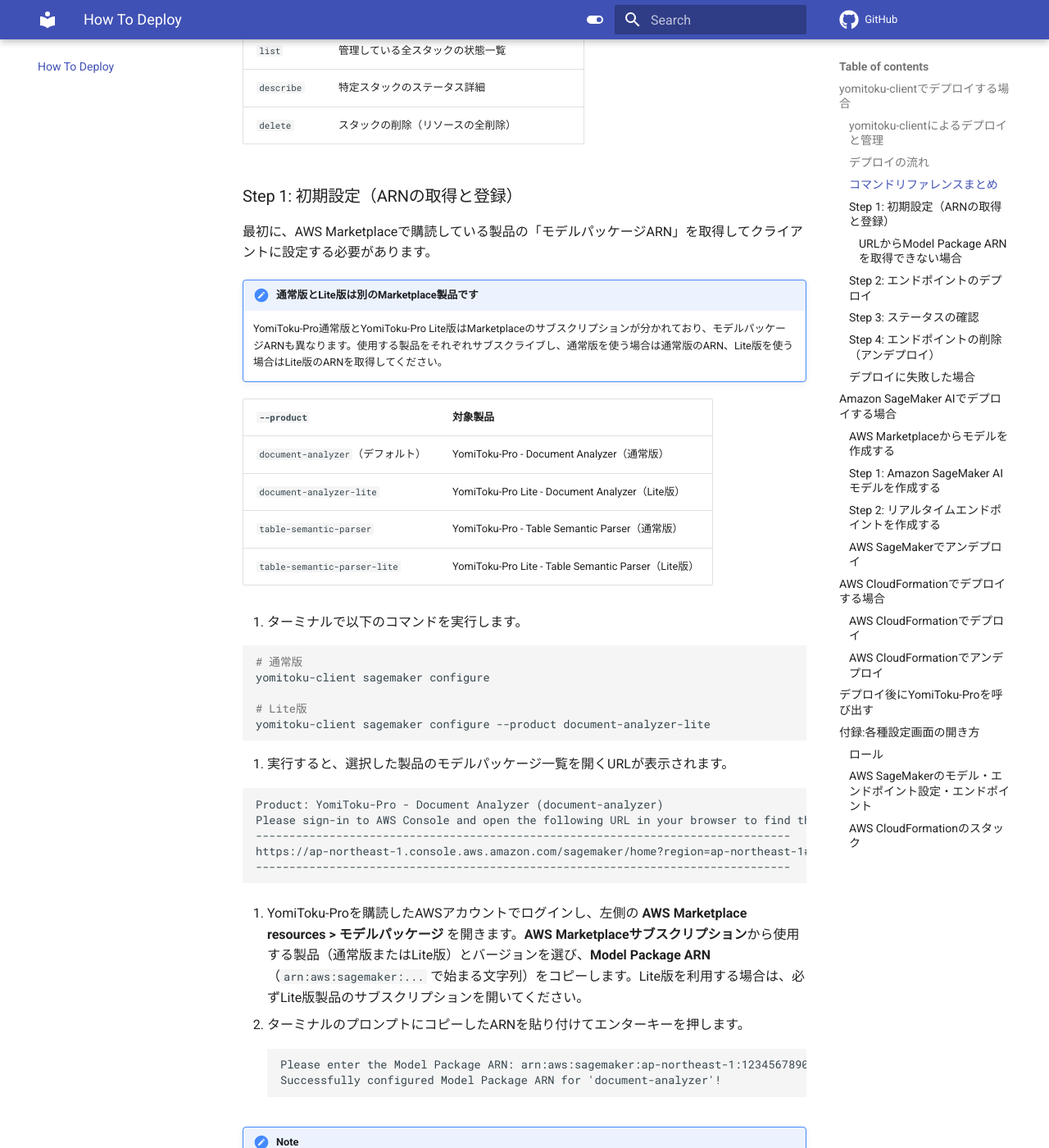
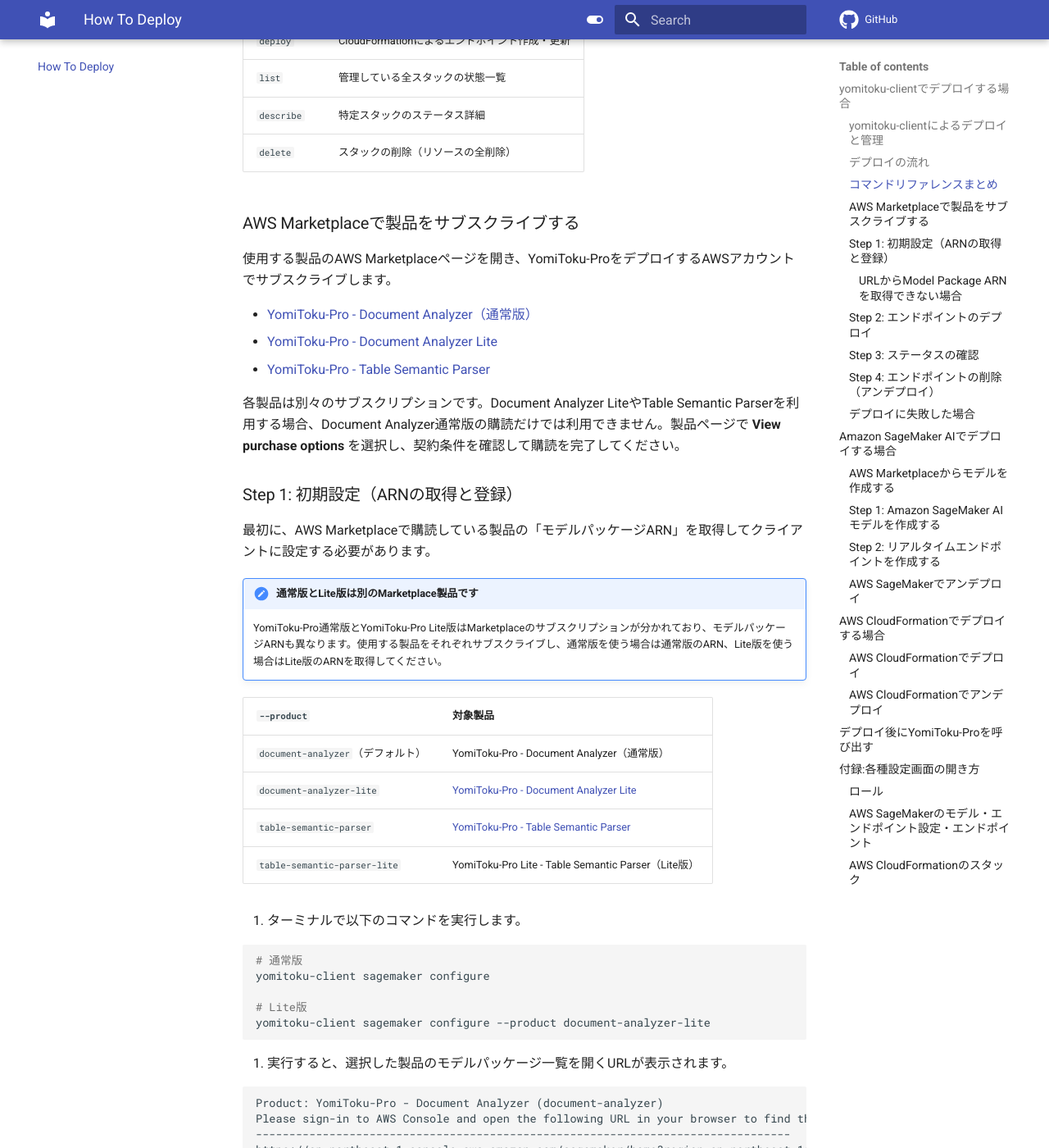
Before and after one commit to MLism-Inc/yomitoku-client, an MkDocs documentation site: the page built from docs/deploy-yomitoku-pro.md, in a window 1280 px wide and 1400 px high, scrolled down 1350 px. Shown: the whole window at 82% size. Built offline with MkDocs 1.6.1 and Material for MkDocs 9.7.7, drawn with Linux system fonts in a browser that asks for light colours; comment, search, counter and statistics services are not loaded; some of the changed text lies outside the part shown.

Commit message:
docs: link supported Marketplace products

```diff
--- a/docs/deploy-yomitoku-pro.md
+++ b/docs/deploy-yomitoku-pro.md
@@ -24,10 +24,11 @@
 
 ### デプロイの流れ
 
-1. 初期設定（ARNの取得と登録）
-2. エンドポイントのデプロイ
-3. ステータスの確認
-4. エンドポイントの削除（アンデプロイ）
+1. AWS Marketplaceで製品をサブスクライブ
+2. 初期設定（ARNの取得と登録）
+3. エンドポイントのデプロイ
+4. ステータスの確認
+5. エンドポイントの削除（アンデプロイ）
 
 ### コマンドリファレンスまとめ
 
@@ -41,6 +42,16 @@
 | `delete` | スタックの削除（リソースの全削除） |
 
 
+### AWS Marketplaceで製品をサブスクライブする
+
+使用する製品のAWS Marketplaceページを開き、YomiToku-ProをデプロイするAWSアカウントでサブスクライブします。
+
+- [YomiToku-Pro - Document Analyzer（通常版）](https://aws.amazon.com/marketplace/pp/prodview-64qkuwrqi4lhi)
+- [YomiToku-Pro - Document Analyzer Lite](https://aws.amazon.com/marketplace/pp/prodview-zh2ubewvb6hxe)
+- [YomiToku-Pro - Table Semantic Parser](https://aws.amazon.com/marketplace/pp/prodview-mqprrj24bp4w6)
+
+各製品は別々のサブスクリプションです。Document Analyzer LiteやTable Semantic Parserを利用する場合、Document Analyzer通常版の購読だけでは利用できません。製品ページで **View purchase options** を選択し、契約条件を確認して購読を完了してください。
+
 ### Step 1: 初期設定（ARNの取得と登録）
 
 最初に、AWS Marketplaceで購読している製品の「モデルパッケージARN」を取得してクライアントに設定する必要があります。
```
Also changed, not shown: other parts of docs/deploy-yomitoku-pro.md (+2 -2 lines), README.en.md (+2 -2 lines), README.md (+2 -2 lines), docs/index.md (+4 -1 lines).
